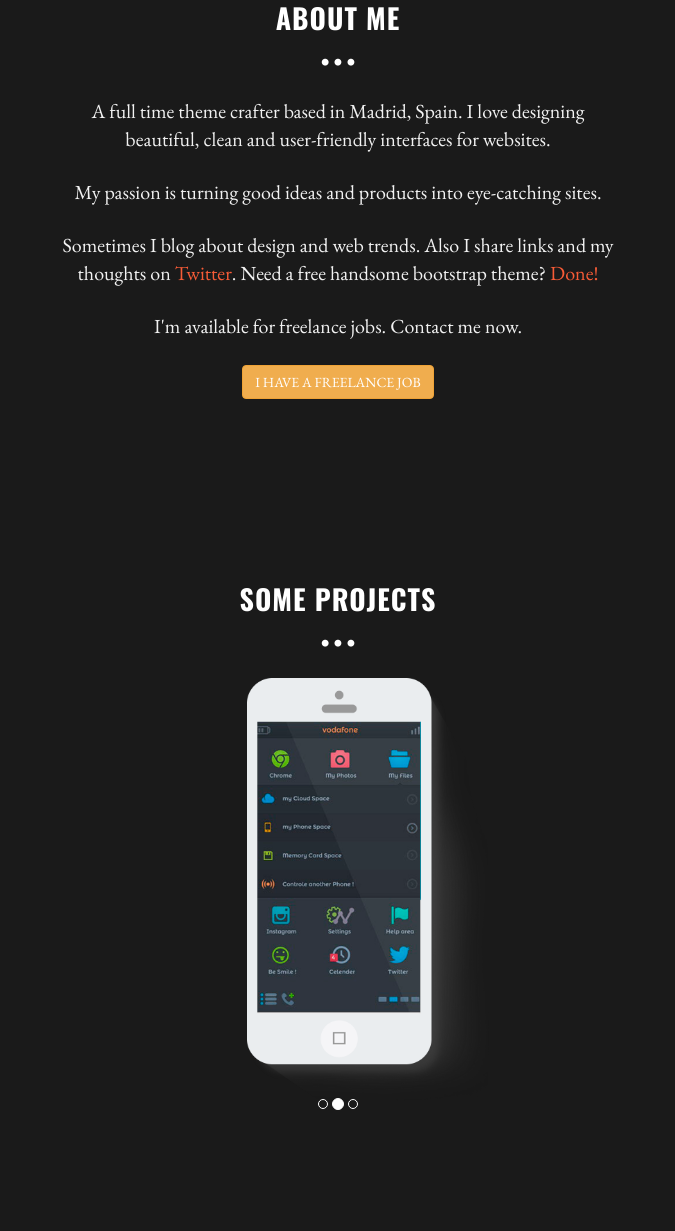
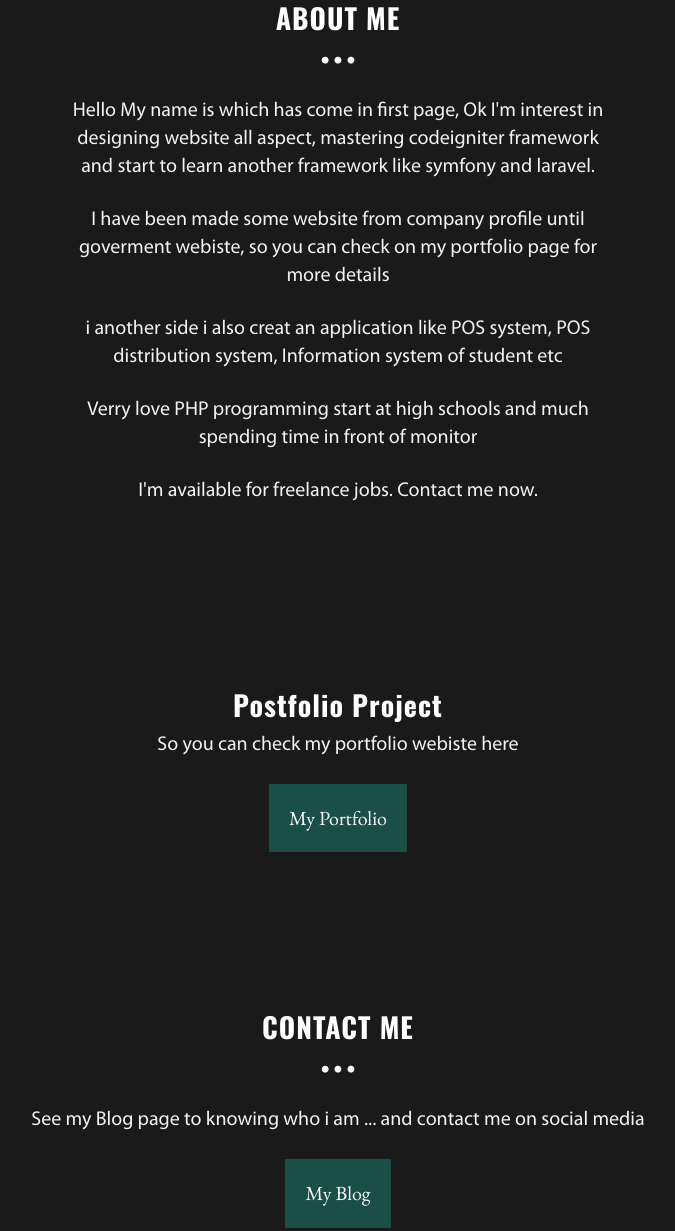
Before and after one commit to bubuhthea/home, a plain HTML site: page index.html in a window 1280 px wide. Shown: the part 777-2008 px from the top of the page, without its empty margins (302-977 px from the left). Drawn offline with nearby package versions, Linux system fonts and the light colour scheme.

Commit message:
second commit fix

```diff
--- a/assets/css/main.css
+++ b/assets/css/main.css
@@ -6,7 +6,10 @@
  * Version: 1.0
  * URL: http://blacktie.co
  */
-
+@font-face {
+	font-family: p;
+	src:url(../font/MYRIADPRO-REGULAR.OTF);
+}
 body {
   background-color: #f2f2f2;
     font-family: 'EB Garamond', serif;
@@ -30,12 +33,24 @@ h1, h2, h3, h4, h5, h6 {
 p {
     line-height: 28px;
     margin-bottom: 25px;
+    font-family: p;
 }
 
 .centered {
     text-align: center;
 }
+.flat {
+	border-radius: 0px;
+	background-color: #1a4f47;
+	border:0px;
+	font-size: 20px;
+	padding: 20px;
+}
+.flat:hover, .flat:focus {
+	background-color: #1af0c9;
+	color: #000;
 
+}
 /* Links */
 a {
     color: #f85c37;
--- a/index.html
+++ b/index.html
@@ -43,7 +43,7 @@
 	<div id="headerwrap">
 		<div class="container">
 			<div class="logo">
-				<img src="assets/img/logo.png">
+				<img src="assets/img/logo.png" class="img-responsive" width="75">
 			</div>
 			<br>
 			<div class="row">
@@ -67,17 +67,19 @@
 	<div id="f">
 		<div class="container">
 			<div class="row">
+			<div class="animated fadeInDown delay-03" data-animation="fadeInDown" data-animation-delay="01">
 				<h3>ABOUT ME</h3>
 				<p class="centered"><i class="icon icon-circle"></i><i class="icon icon-circle"></i><i class="icon icon-circle"></i></p>
 
 				<!-- INTRO INFORMATIO-->
 				<div class="col-lg-6 col-lg-offset-3">
-					<p>A full time theme crafter based in Madrid, Spain. I love designing beautiful, clean and user-friendly interfaces for websites.</p>
-					<p>My passion is turning good ideas and products into eye-catching sites.</p>
-					<p>Sometimes I blog about design and web trends. Also I share links and my thoughts on <a href="http://twitter.com/BlackTie_co">Twitter</a>. Need a free handsome bootstrap theme? <a href="http://blacktie.co">Done!</a></p>
+					<p>Hello My name is which has come in first page, Ok I'm interest in designing website all aspect, mastering codeigniter framework and start to learn another framework like symfony and laravel.</p>
+					<p>I have been made some website from company profile until goverment webiste, so you can check on my portfolio page for more details</p>
+					<p>i another side i also creat an application like POS system, POS distribution system, Information system of student etc</p>
+					<p>Verry love PHP programming start at high schools and much spending time in front of monitor</p>
 					<p>I'm available for freelance jobs. Contact me now.</p>
-					<p><button type="button" class="btn btn-warning">I HAVE A FREELANCE JOB</button></p>
 				</div>
+			</div>
 			</div>
 		</div><!-- /container -->
 	</div><!-- /f -->
@@ -88,32 +90,9 @@
 	<div id="f">
 		<div class="container">
 			<div class="row centered">
-				<h3>SOME PROJECTS</h3>
-				<p class="centered"><i class="icon icon-circle"></i><i class="icon icon-circle"></i><i class="icon icon-circle"></i></p>
-
-				<div class="col-lg-6 col-lg-offset-3">
-					<div id="carousel-example-generic" class="carousel slide" data-ride="carousel">
-						<!-- Wrapper for slides -->
-						<div class="carousel-inner">
-							<div class="item active centered">
-								<img class="img-responsive" src="assets/img/c1.png" alt="">
-							</div>
-							<div class="item centered">
-								<img class="img-responsive" src="assets/img/c2.png" alt="">
-							</div>
-							<div class="item centered">
-								<img class="img-responsive" src="assets/img/c3.png" alt="">
-							</div>
-						</div>
-						<br>
-						<br>
-						<ol class="carousel-indicators">
-						    <li data-target="#carousel-example-generic" data-slide-to="0" class="active"></li>
-						    <li data-target="#carousel-example-generic" data-slide-to="1"></li>
-						    <li data-target="#carousel-example-generic" data-slide-to="2"></li>
-						</ol>
-					</div>
-				</div><!-- col-lg-8 -->
+				<h3>Postfolio Project</h3>
+				<p>So you can check my portfolio webiste here</p>
+				<a href="http://karya.bubuh.web.id" class="btn btn-primary flat">My Portfolio</a>
 			</div><!-- row -->
 		</div><!-- container -->
 	</div>	<!-- f -->
@@ -125,12 +104,8 @@
 			<div class="row">
 				<h3>CONTACT ME</h3>
 				<p class="centered"><i class="icon icon-circle"></i><i class="icon icon-circle"></i><i class="icon icon-circle"></i></p>
-
-				<div class="col-lg-6 col-lg-offset-3">
-					<p>Some Avenue, 987<br/>Madrid, Spain<br/>+34 8984-4343</p>
-					<p>iam@awesomemail.com</p>
-					<p><button type="button" class="btn btn-warning">YEAH! CONTACT ME NOW!</button></p>
-				</div>
+				<p>See my Blog page to knowing who i am ... and contact me on social media</p>
+				<a href="http://blog.bubuh.web.id" class="btn btn-primary flat">My Blog</a>
 			</div>
 		</div>
 	</div>
```
Also changed, not shown: assets/font/MYRIADPRO-REGULAR.OTF (added), assets/img/header-bg.jpg, assets/img/logo.png.
